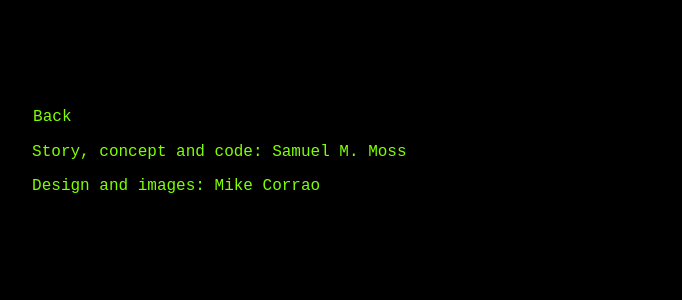
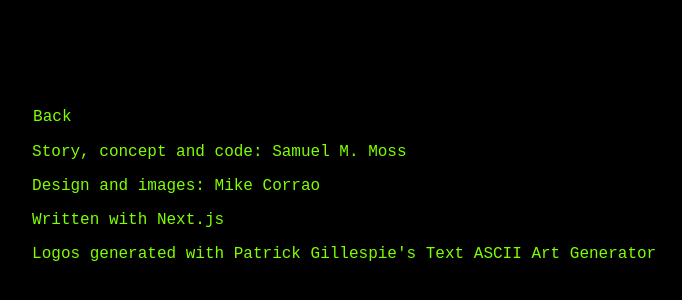
Before and after one commit to perfidiousscript/uoma_screen, a Next.js app: page /about in a window 1280 px wide. Shown: the part 58-358 px from the top of the page, without its empty margins (144-826 px from the left). Built offline with nearby package versions, Linux system fonts and the light colour scheme; a web font is replaced by a local one.

Commit message:
update about page

```diff
--- a/pages/about.js
+++ b/pages/about.js
@@ -27,6 +27,15 @@ export default function Home() {
         <p>Story, concept and code: Samuel M. Moss </p>
         <p>Design and images: Mike Corrao</p>
       </div>
+      <div className="text">
+        <p>Written with Next.js</p>
+        <p>
+          Logos generated with Patrick Gillespie's{" "}
+          <a href="http://patorjk.com/software/taag/">
+            Text ASCII Art Generator
+          </a>
+        </p>
+      </div>
     </>
   );
 }
```
